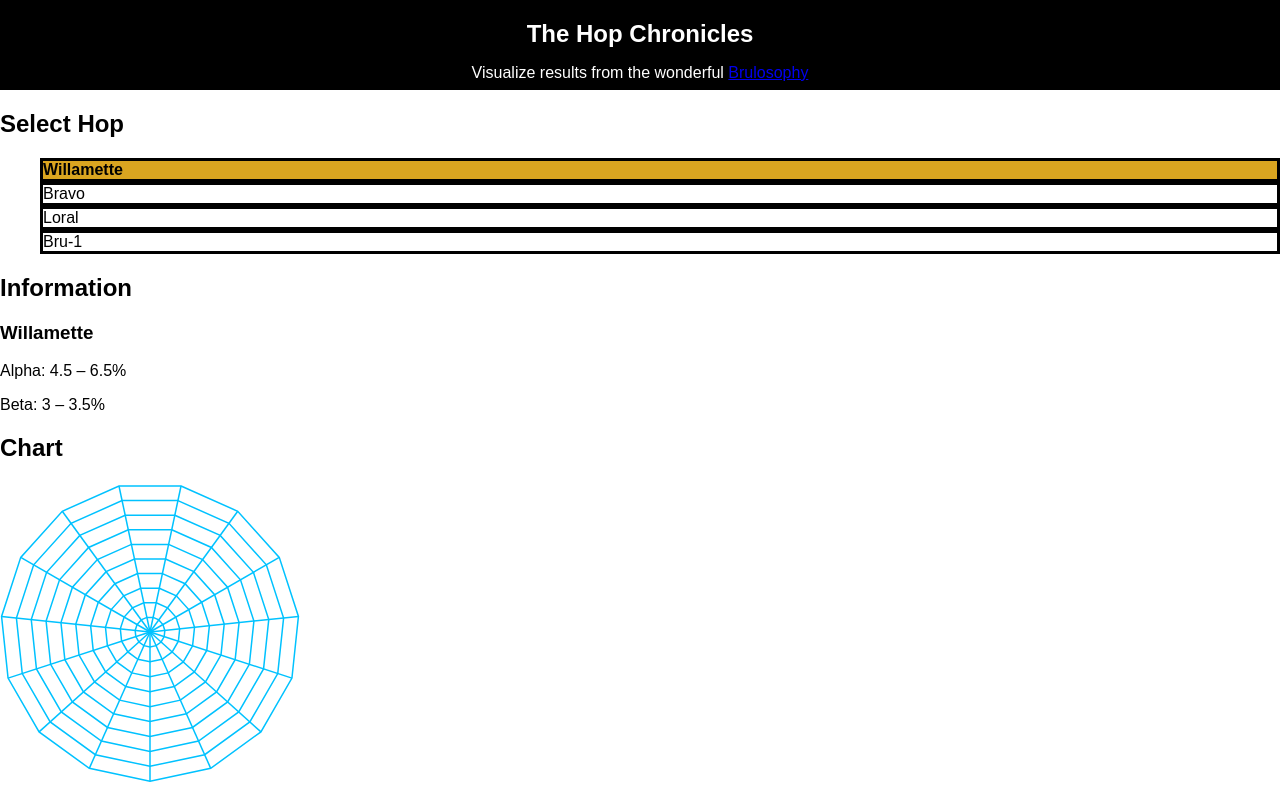
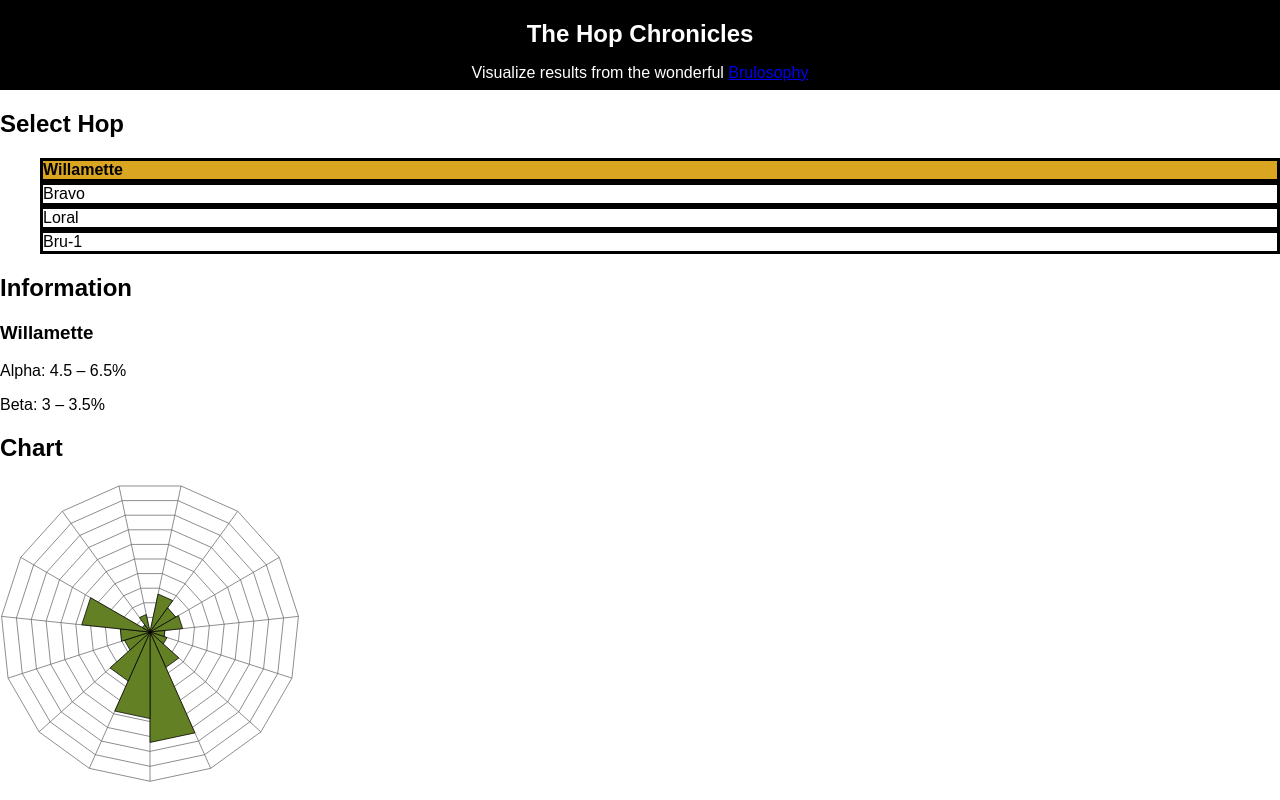
Before and after one commit to Daedalus12/hopper, a React (Create React App) app: page / in a window 1280 px wide. Built offline with nearby package versions, Linux system fonts and the light colour scheme.

Commit message:
Add wedges to display hop characteristics on radar chart

```diff
--- a/src/App.js
+++ b/src/App.js
@@ -49,6 +49,22 @@ class App extends Component {
             <RadarChart
               radius={398}
               size={400}
+              vals={[
+                this.state.currentHop.characteristics.citrus,
+                this.state.currentHop.characteristics.tropicalFruit,
+                this.state.currentHop.characteristics.stoneFruit,
+                this.state.currentHop.characteristics.applePear,
+                this.state.currentHop.characteristics.melon,
+                this.state.currentHop.characteristics.berry,
+                this.state.currentHop.characteristics.floral,
+                this.state.currentHop.characteristics.spicyHerbal,
+                this.state.currentHop.characteristics.pine,
+                this.state.currentHop.characteristics.resinous,
+                this.state.currentHop.characteristics.grassy,
+                this.state.currentHop.characteristics.earthyWoody,
+                this.state.currentHop.characteristics.onionGarlic,
+                this.state.currentHop.characteristics.dankCatty,
+              ]}
             />
           </div>
         </div>
--- a/src/RadarChart.js
+++ b/src/RadarChart.js
@@ -33,7 +33,7 @@ const VertexLine = ({
       y1={centerY}
       x2={point[0]}
       y2={point[1]}
-      className='polygon'
+      className='axes'
     />
   )
 };
@@ -44,7 +44,27 @@ const Polygon = ({
   const pointsData = points.join(' ');
 
   return (
-    <polygon className='polygon' points={pointsData} />
+    <polygon className='axes' points={pointsData} />
+  )
+};
+
+const Wedge = ({diameter, size, i}) => {
+
+  const points = calcPoints(diameter, size);
+
+  const centerX = size/ 2;
+  const centerY = size/ 2;
+
+  const wedgePoints = [];
+  wedgePoints.push([centerX, centerY]);
+  wedgePoints.push(points[i]);
+  wedgePoints.push(points[i+1]);
+  wedgePoints.push([centerX, centerY]);
+
+  const pointsData = wedgePoints.join(' ');
+
+  return (
+    <polygon className='wedge' points={pointsData} />
   )
 };
 
@@ -74,6 +94,10 @@ class RadarChart extends Component {
         { outerPoints.map((point, i) =>
           <VertexLine key={i} point={point} size={this.props.size} />)
         }
+        { this.props.vals.map((key, index)=>
+            <Wedge diameter={key/5*radius} size={size} i={index}/>)
+        }
+
 
       </svg>
     );
--- a/src/index.css
+++ b/src/index.css
@@ -12,14 +12,14 @@ body {
   width: 100vw;
 }
 
-.polygon {
+.axes {
   fill: none;
-  stroke: #00C2FF;
-  stroke-width: 2;
+  stroke: #696969;
+  stroke-width: 1;
 }
 
-.circle {
-  fill: #052338;
-  stroke: #FFD774;
-  stroke-width: 2;
+.wedge {
+  fill: #638025;
+  stroke: #000000;
+  stroke-width: 1;
 }
```
